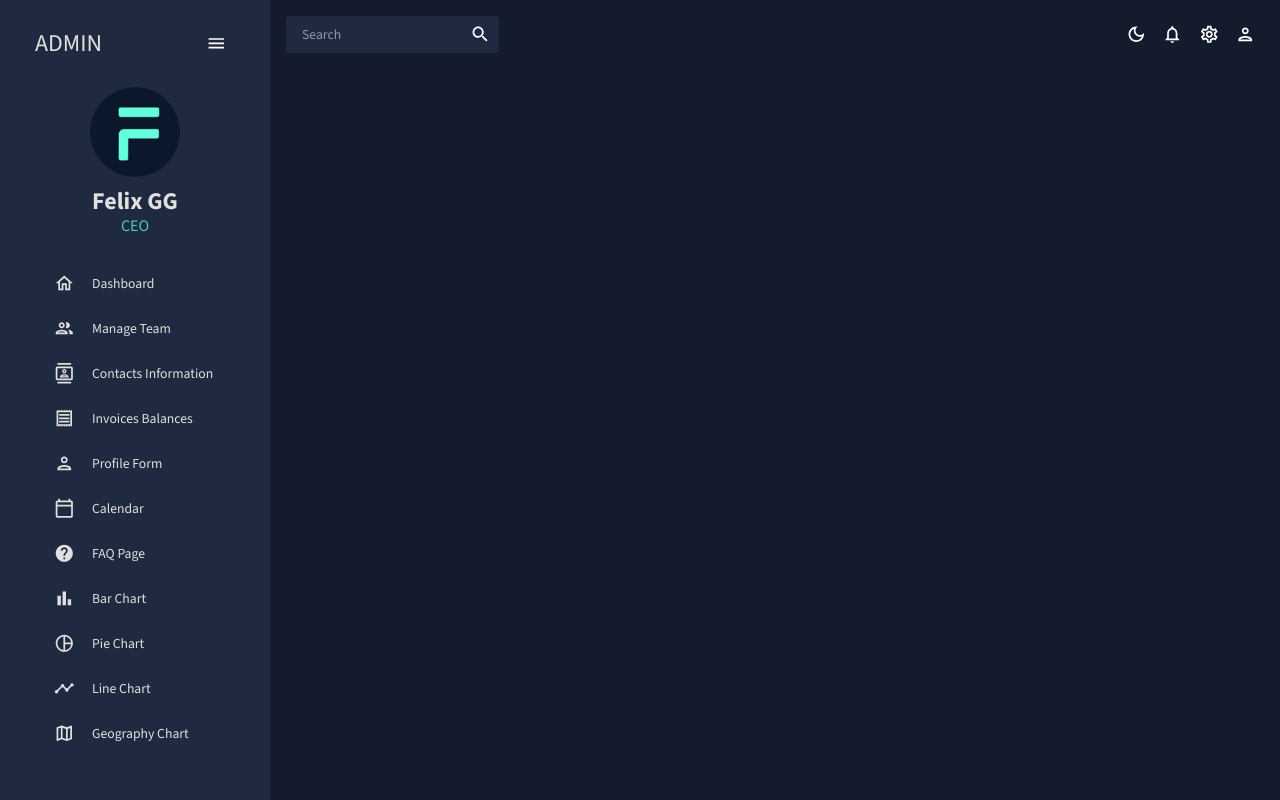
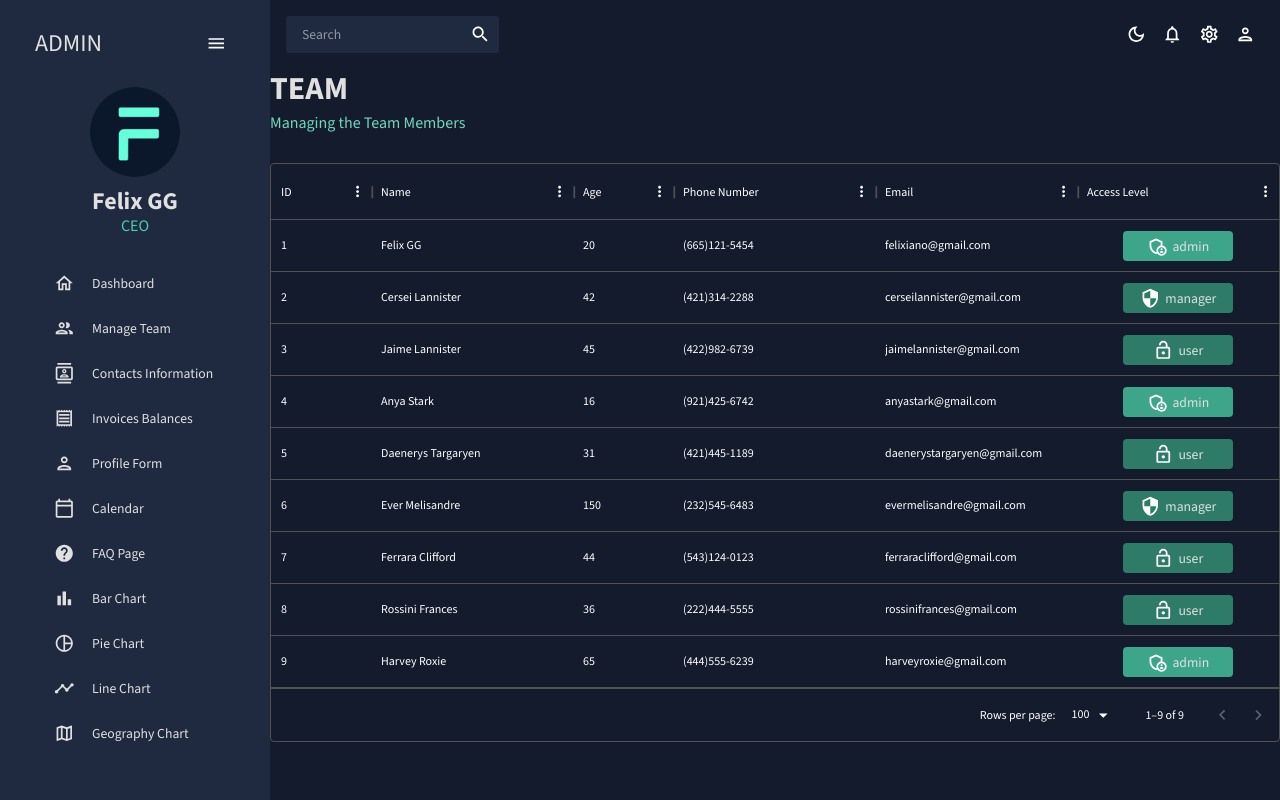
Before and after one commit to felixggj/dashboard-react, a React (Create React App) app: page /team in a window 1280 px wide. Built offline with nearby package versions, Linux system fonts and the light colour scheme.

Commit message:
Added Team section tables with mock data

```diff
--- a/src/App.js
+++ b/src/App.js
@@ -4,7 +4,7 @@
 import Topbar from "./scenes/global/Topbar";
 import Dashboard from "./scenes/dashboard";
 import Sidebar from "./scenes/global/Sidebar";
-// import Team from "./scenes/team";
+import Team from "./scenes/team";
 // import Invoices from "./scenes/invoices";
 // import Contacts from "./scenes/contacts";
 // import Bar from "./scenes/bar";
@@ -27,7 +27,7 @@
             <Topbar />
             <Routes>
               <Route path="/" element={<Dashboard />} />
-              {/* <Route path="/team" element={<Team />} /> */}
+              <Route path="/team" element={<Team />} />
               {/* <Route path="/contacts" element={<Contacts />} /> */}
               {/* <Route path="/bar" element={<Bar />} /> */}
               {/* <Route path="/form" element={<Form />} /> */}
--- /dev/null
+++ b/src/scenes/team/index.jsx
@@ -0,0 +1,80 @@
+import { Box, Typography, useTheme } from "@mui/material";
+import { DataGrid } from "@mui/x-data-grid";
+import { tokens } from "../../theme";
+import { mockDataTeam } from "../../data/mockData";
+import AdminPanelSettingsOutlinedIcon from "@mui/icons-material/AdminPanelSettingsOutlined";
+import LockOpenOutlinedIcon from "@mui/icons-material/LockOpenOutlined";
+import SecurityOutlinedIcon from "@mui/icons-material/SecurityOutlined";
+import Header from "../../components/Header";
+
+const Team = () => {
+  const theme = useTheme();
+  const colors = tokens(theme.palette.mode);
+
+  const columns = [
+    { field: "id", headerName: "ID" },
+    {
+      field: "name",
+      headerName: "Name",
+      flex: 1,
+      cellClassName: "name-column--cell",
+    },
+    {
+      field: "age",
+      headerName: "Age",
+      type: "number",
+      headerAlign: "left",
+      align: "left",
+    },
+    {
+      field: "phone",
+      headerName: "Phone Number",
+      flex: 1,
+    },
+    {
+      field: "email",
+      headerName: "Email",
+      flex: 1,
+    },
+    {
+      field: "access",
+      headerName: "Access Level",
+      flex: 1,
+      renderCell: ({ row: { access } }) => {
+        return (
+          <Box
+            width="60%"
+            m="0 auto"
+            p="5px"
+            display="flex"
+            justifyContent="center"
+            backgroundColor={
+              access === "admin"
+                ? colors.greenAccent[600]
+                : colors.greenAccent[700]
+            }
+            borderRadius="4px"
+          >
+            {access === "admin" && <AdminPanelSettingsOutlinedIcon />}
+            {access === "manager" && <SecurityOutlinedIcon />}
+            {access === "user" && <LockOpenOutlinedIcon />}
+            <Typography color={colors.grey[100]} sx={{ ml: "5px" }}>
+              {access}
+            </Typography>
+          </Box>
+        );
+      },
+    },
+  ];
+
+  return (
+    <Box>
+      <Header title="TEAM" subtitle="Managing the Team Members" />
+      <Box>
+        <DataGrid rows={mockDataTeam} columns={columns} />
+      </Box>
+    </Box>
+  );
+};
+
+export default Team;
```
